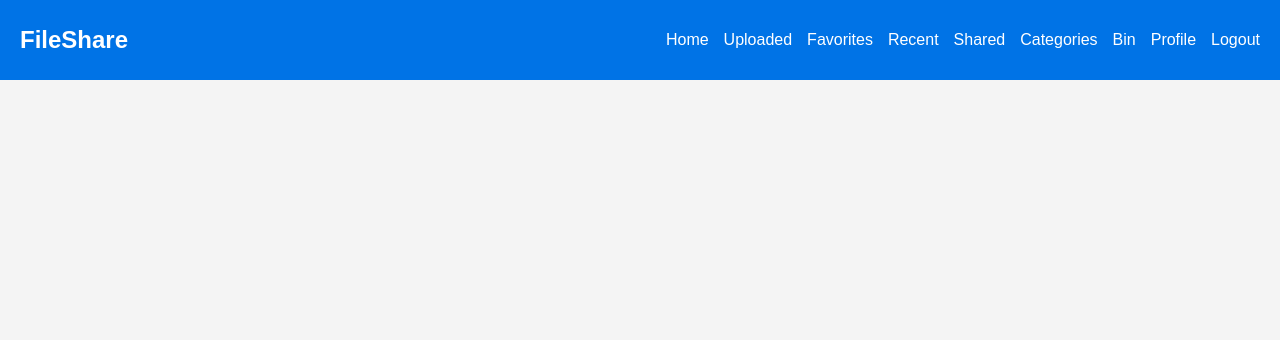
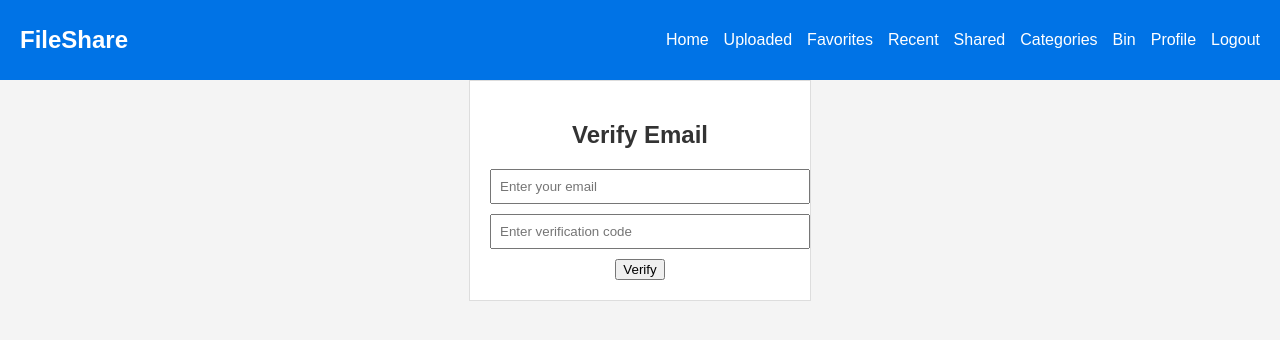
Before and after one commit to thepavan23/file-sharing-app-frontend, a React (Create React App) app: page /verify-email in a window 1280 px wide. Shown: the top 340 px of the page. Built offline with nearby package versions, Linux system fonts and the light colour scheme; no server answers.

Commit message:
Added Email verification frontend

```diff
--- a/src/App.js
+++ b/src/App.js
@@ -3,6 +3,7 @@ import { BrowserRouter as Router, Routes, Route, Navigate, useLocation } from "r
 import Navbar from "./components/Navbar";
 import Home from "./pages/Home";
 import Login from "./pages/Login";
+import VerifyEmail from "./pages/VerifyEmail";
 import Signup from "./pages/Signup";
 import Favorites from "./pages/Favorites";
 import Uploaded from "./pages/Uploaded";
@@ -34,6 +35,7 @@ const Layout = () => {
       <div className="main-content">
         <Routes>
           <Route path="/login" element={<Login />} />
+          <Route path="/verify-email" element={<VerifyEmail />} />
           <Route path="/signup" element={<Signup />} />
           <Route path="/" element={<PrivateRoute element={<Home />} />} />
           <Route path="/favorites" element={<PrivateRoute element={<Favorites />} />} />
--- a/src/pages/Signup.js
+++ b/src/pages/Signup.js
@@ -2,7 +2,6 @@ import React, { useState } from "react";
 import { useNavigate } from "react-router-dom";
 import axios from "axios";
 import "../styles/Auth.css";
-
 
 const API_URL = process.env.REACT_APP_BACKEND_URL || "http://localhost:5000";
 
@@ -16,13 +15,14 @@ const Signup = () => {
   const handleSubmit = async (e) => {
     e.preventDefault();
     try {
-      await axios.post(`${API_URL}/api/auth/register`, {
+      const response = await axios.post(`${API_URL}/api/auth/register`, {
         name,
         email,
         password,
       });
 
-      navigate("/login");
+      alert(response.data.message); // Show success message
+      navigate(`/verify-email`); // Redirect to verification page
     } catch (err) {
       setError("Signup failed. Try again.");
     }
--- /dev/null
+++ b/src/pages/VerifyEmail.js
@@ -0,0 +1,53 @@
+import React, { useState } from "react";
+import { useNavigate } from "react-router-dom";
+import axios from "axios";
+
+const API_URL = process.env.REACT_APP_BACKEND_URL || "http://localhost:5000";
+
+const VerifyEmail = () => {
+    const [email, setEmail] = useState(""); // Define email state
+    const [code, setCode] = useState(""); // Define verification code state
+    const [message, setMessage] = useState("");
+    const navigate = useNavigate();
+
+    const handleVerify = async () => {
+        try {
+            console.log("Sending verification request:", { email, code });
+
+            const response = await axios.post(`${API_URL}/api/auth/verify-email`, {
+                email,
+                code,
+            });
+
+            alert(response.data.message);
+            navigate("/login"); // Redirect to login after verification
+        } catch (err) {
+            console.error("Verification error:", err);
+            setMessage("Verification failed. Try again.");
+        }
+    };
+
+    return (
+        <div className="auth-container">
+            <h2>Verify Email</h2>
+            {message && <p className="error">{message}</p>}
+            <input
+                type="email"
+                placeholder="Enter your email"
+                value={email}
+                onChange={(e) => setEmail(e.target.value)}
+                required
+            />
+            <input
+                type="text"
+                placeholder="Enter verification code"
+                value={code}
+                onChange={(e) => setCode(e.target.value)}
+                required
+            />
+            <button onClick={handleVerify}>Verify</button>
+        </div>
+    );
+};
+
+export default VerifyEmail;
```
Also changed, not shown: 1 other file (tests, documents, lock files or other folders).
